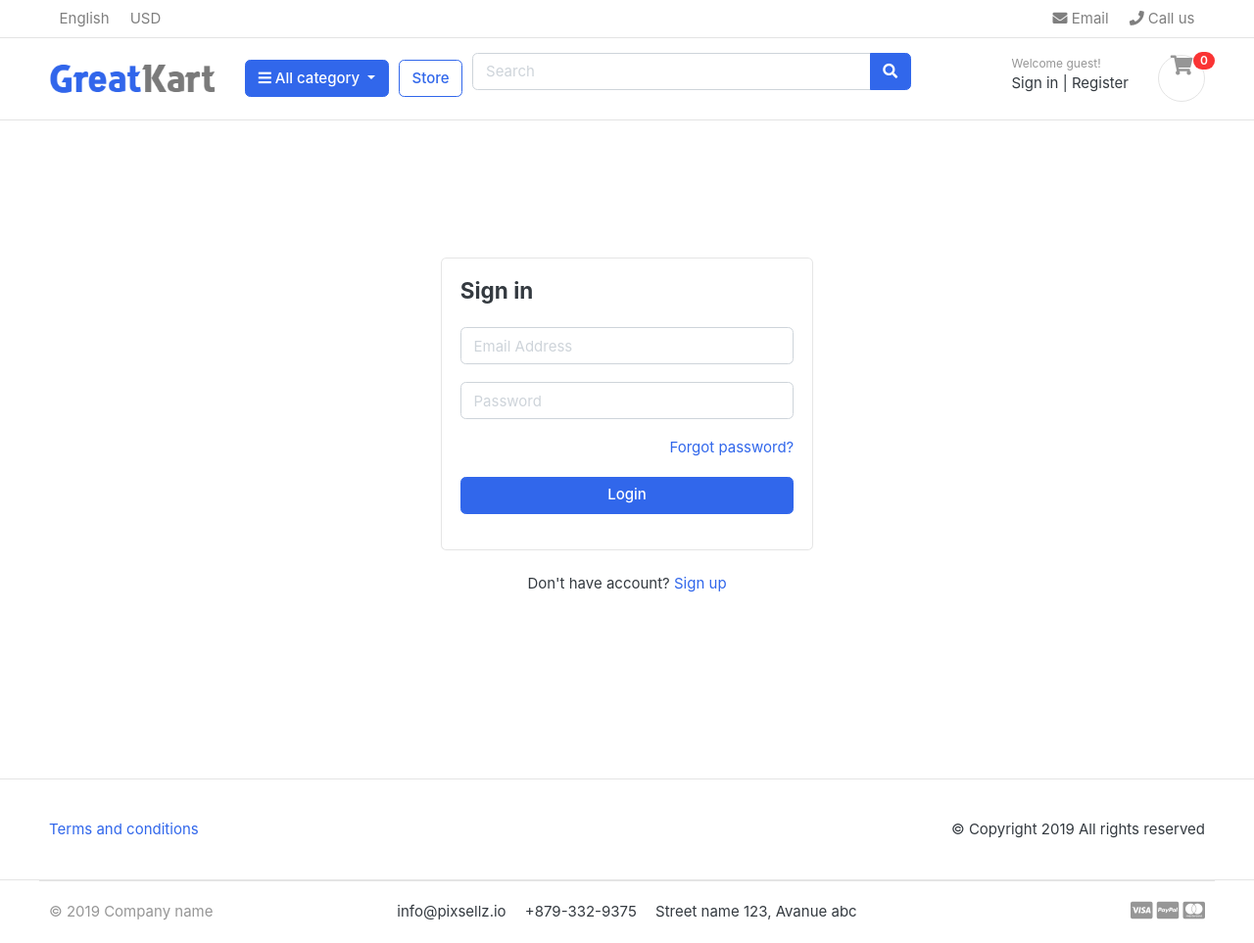
After one commit to mohamedhawas123/django-store, a Django app: page /accounts/login in a window 1280 px wide. The commit adds this page. Shown: the whole page at 98% size. Run offline with Django 4.2, Linux system fonts and the light colour scheme; data comes from the database, SQL or seed files in the repository; parts of the project's set-up code (start-up, migrations or seed data) failed here and were passed over; some libraries are stand-ins or nearby versions; some web fonts are replaced.

Commit message:
set up login page frontend

```diff
--- /dev/null
+++ b/accounts/templates/accounts/login.html
@@ -0,0 +1,59 @@
+{% extends 'core/base.html' %}
+
+{% block content %}
+
+
+
+<!-- ========================= SECTION CONTENT ========================= -->
+<section class="section-conten padding-y" style="min-height:84vh">
+
+<!-- ============================ COMPONENT LOGIN   ================================= -->
+	<div class="card mx-auto" style="max-width: 380px; margin-top:100px;">
+      <div class="card-body">
+      <h4 class="card-title mb-4">Sign in</h4>
+      <form>
+          <div class="form-group">
+			 <input type="email" class="form-control" placeholder="Email Address" >
+          </div> <!-- form-group// -->
+          <div class="form-group">
+			<input type="password" class="form-control" placeholder="Password" >
+          </div> <!-- form-group// -->
+
+          <div class="form-group">
+          	<a href="#" class="float-right">Forgot password?</a>
+
+          </div> <!-- form-group form-check .// -->
+          <div class="form-group">
+              <button type="submit" class="btn btn-primary btn-block"> Login  </button>
+          </div> <!-- form-group// -->
+      </form>
+      </div> <!-- card-body.// -->
+    </div> <!-- card .// -->
+
+     <p class="text-center mt-4">Don't have account? <a href="#">Sign up</a></p>
+     <br><br>
+<!-- ============================ COMPONENT LOGIN  END.// ================================= -->
+
+
+</section>
+<!-- ========================= SECTION CONTENT END// ========================= -->
+
+
+<!-- ========================= FOOTER ========================= -->
+<footer class="section-footer border-top padding-y">
+	<div class="container">
+		<p class="float-md-right">
+			&copy Copyright 2019 All rights reserved
+		</p>
+		<p>
+			<a href="#">Terms and conditions</a>
+		</p>
+	</div><!-- //container -->
+</footer>
+<!-- ========================= FOOTER END // ========================= -->
+
+
+
+</body>
+</html>
+{% endblock %}
--- /dev/null
+++ b/accounts/urls.py
@@ -0,0 +1,18 @@
+from django.contrib import admin
+from django.urls import path
+from django.conf import  settings
+from django.conf.urls.static import static
+from .views import login, register, logout
+
+
+
+urlpatterns = [
+
+    path("/login", login, name='login'),
+    path("register/", register, name="register"),
+    path("logout/", logout, name="logout")
+
+
+]
+
+print(urlpatterns)
--- a/accounts/views.py
+++ b/accounts/views.py
@@ -1,3 +1,18 @@
 from django.shortcuts import render
+from .form import FormRegisteration
 
-# Create your views here.
+
+def login(request):
+
+    return render(request, 'accounts/login.html')
+
+
+
+
+def register(request):
+    form = FormRegisteration()
+    return render(request, 'accounts/register.html', {'form': form})
+
+
+def logout(request):
+    pass
--- a/core/templates/core/nav.html
+++ b/core/templates/core/nav.html
@@ -63,8 +63,8 @@
 						<div class="widget-header">
 							<small class="title text-muted">Welcome guest!</small>
 							<div>
-								<a href="./signin.html">Sign in</a> <span class="dark-transp"> | </span>
-								<a href="./register.html"> Register</a>
+								<a href="{% url 'login' %}">Sign in</a> <span class="dark-transp"> | </span>
+								<a href="{% url 'register' %}"> Register</a>
 							</div>
 						</div>
 						<a href="{% url 'cart' %}" class="widget-header pl-3 ml-3">
--- a/store/urls.py
+++ b/store/urls.py
@@ -6,10 +6,12 @@ from django.conf import  settings
 from django.conf.urls.static import static
 
 
+
 urlpatterns = [
     path('admin/', admin.site.urls),
     path("", include('core.urls')),
-    path("cart", include("cart.urls"))
+    path("cart", include("cart.urls")),
+    path("accounts", include('accounts.urls'))
 ]
 
 
```
Also changed, not shown: accounts/form.py (added, +16 -0 lines), accounts/templates/accounts/register.html (added, +59 -0 lines).
